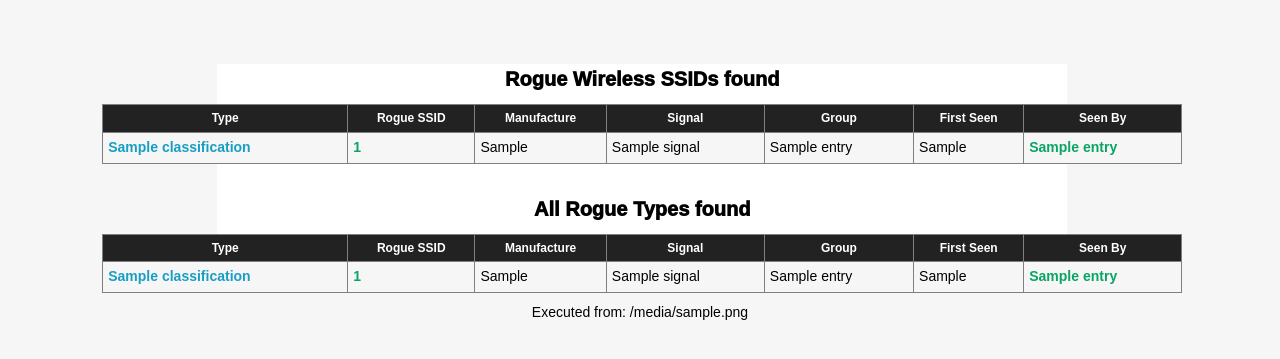
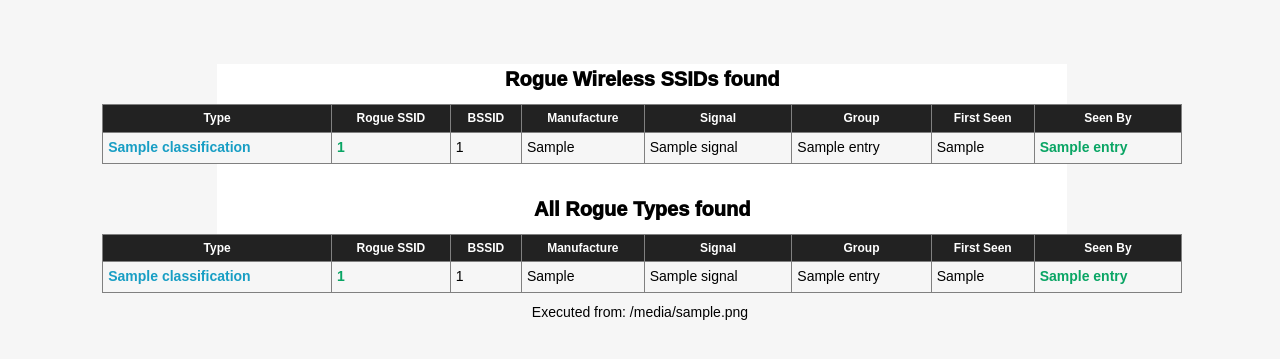
Before and after one commit to michaelrosejr/aruba_find_rogues, a Python web app: template templates/rogues_only.html.jinja2 in a window 1280 px wide. Shown: the top 359 px of the page. Run offline with Jinja, Linux system fonts and the light colour scheme; the template is opened without the code that fills it: most values are stand-ins (such as "Sample title", 1, 10 or a date in 2020).

Commit message:
Added BSSID to email report

```diff
--- a/templates/rogues_found.html.jinja2
+++ b/templates/rogues_found.html.jinja2
@@ -434,6 +434,7 @@
                         <tr>
                             <th>Type</th>
                             <th>Rogue SSID</th>
+                            <th>BSSID</th>
                             <th>Manufacture</th>
                             <th>Signal</th>
                             <th>Group</th>
@@ -446,6 +447,7 @@
                         <tr>
                             <td class="type">{{ entry.classification }}</td>
                             <td class="ssid">{{ entry.ssid }} </td>
+                            <td>{{ entry.id }}</td>
                             <td>{{ entry.mac_vendor }} </td>
                             <td>{{ entry.signal }} </td>
                             <td>{{ entry.group_name }} </td>
@@ -466,6 +468,7 @@
                         <tr>
                             <th>Type</th>
                             <th>Rogue SSID</th>
+                            <th>BSSID</th>
                             <th>Manufacture</th>
                             <th>Signal</th>
                             <th>Group</th>
@@ -478,6 +481,7 @@
                         <tr>
                             <td class="type">{{ entry.classification }}</td>
                             <td class="ssid">{{ entry.ssid }} </td>
+                            <td>{{ entry.id }}</td>
                             <td>{{ entry.mac_vendor }} </td>
                             <td>{{ entry.signal }} </td>
                             <td>{{ entry.group_name }} </td>
--- a/templates/rogues_only.html.jinja2
+++ b/templates/rogues_only.html.jinja2
@@ -434,6 +434,7 @@
                         <tr>
                             <th>Type</th>
                             <th>Rogue SSID</th>
+                            <th>BSSID</th>
                             <th>Manufacture</th>
                             <th>Signal</th>
                             <th>Group</th>
@@ -446,6 +447,7 @@
                         <tr>
                             <td class="type">{{ entry.classification }}</td>
                             <td class="ssid">{{ entry.ssid }} </td>
+                            <td>{{ entry.id }}</td>
                             <td>{{ entry.mac_vendor }} </td>
                             <td>{{ entry.signal }} </td>
                             <td>{{ entry.group_name }} </td>
@@ -466,6 +468,7 @@
                         <tr>
                             <th>Type</th>
                             <th>Rogue SSID</th>
+                            <th>BSSID</th>
                             <th>Manufacture</th>
                             <th>Signal</th>
                             <th>Group</th>
@@ -478,6 +481,7 @@
                         <tr>
                             <td class="type">{{ entry.classification }}</td>
                             <td class="ssid">{{ entry.ssid }} </td>
+                            <td>{{ entry.id }}</td>
                             <td>{{ entry.mac_vendor }} </td>
                             <td>{{ entry.signal }} </td>
                             <td>{{ entry.group_name }} </td>
```
